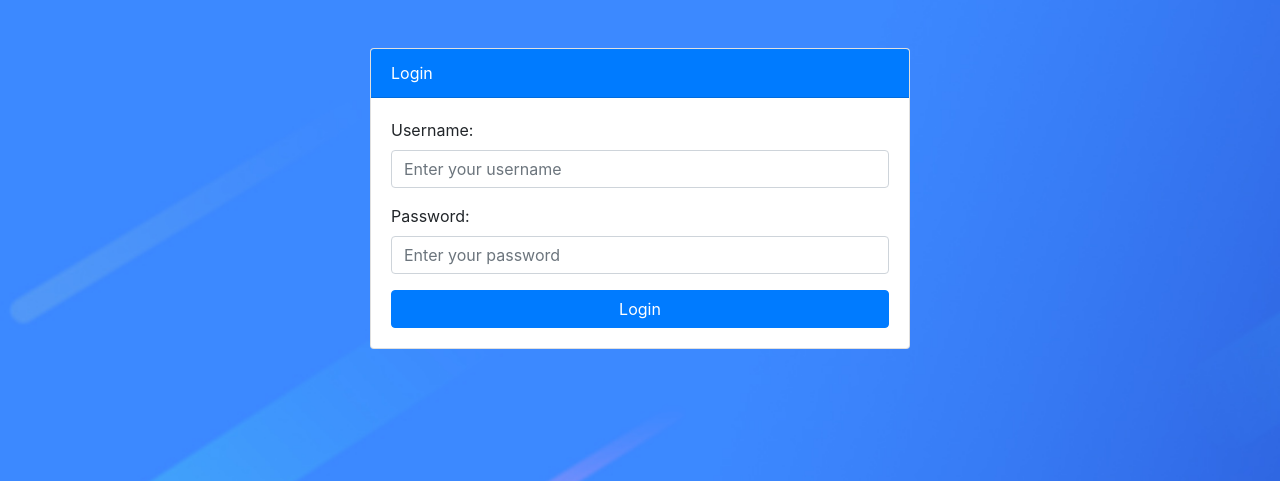
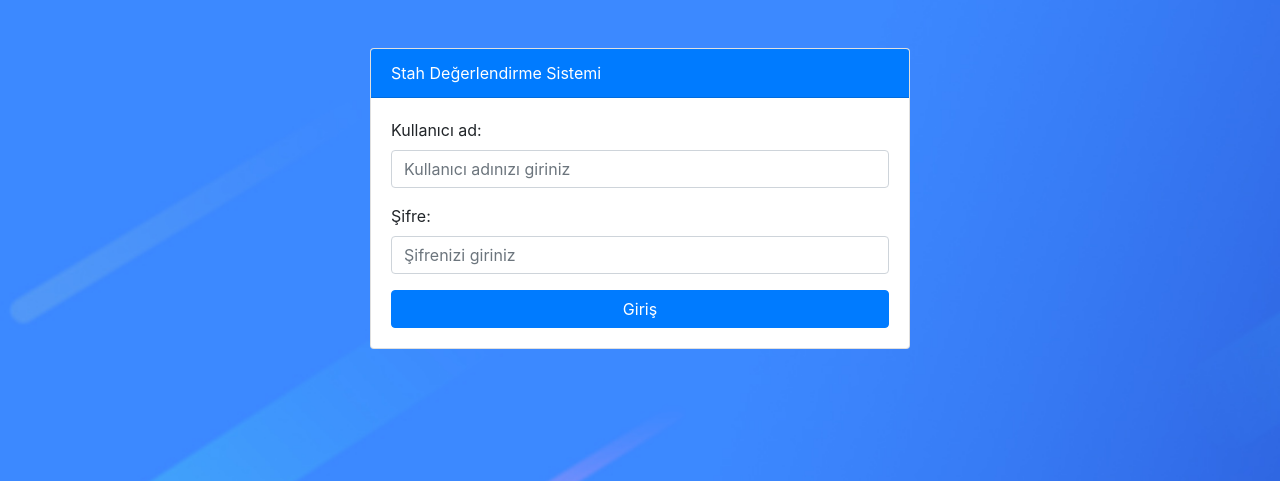
Before and after one commit to 0AGP0/Staj-De-erlendirme-Formu-PHP, a PHP site: page / in a window 1280 px wide. Shown: the top 481 px of the page. Run offline with PHP 8.4, Linux system fonts and the light colour scheme.

Commit message:
menu text changed

```diff
--- a/index.html
+++ b/index.html
@@ -19,18 +19,18 @@
         <div class="row justify-content-center mt-5">
             <div class="col-md-6">
                 <div class="card">
-                    <div class="card-header bg-primary text-white">Login</div>
+                    <div class="card-header bg-primary text-white">Stah Değerlendirme Sistemi</div>
                     <div class="card-body">
                         <form action="login.php" method="post">
                             <div class="form-group">
-                                <label for="username">Username:</label>
-                                <input type="text" id="username" name="username" class="form-control" placeholder="Enter your username">
+                                <label for="username">Kullanıcı ad:</label>
+                                <input type="text" id="username" name="username" class="form-control" placeholder="Kullanıcı adınızı giriniz">
                             </div>
                             <div class="form-group">
-                                <label for="password">Password:</label>
-                                <input type="password" id="password" name="password" class="form-control" placeholder="Enter your password">
+                                <label for="password">Şifre:</label>
+                                <input type="password" id="password" name="password" class="form-control" placeholder="Şifrenizi giriniz">
                             </div>
-                            <button type="submit" class="btn btn-primary btn-block">Login</button>
+                            <button type="submit" class="btn btn-primary btn-block">Giriş</button>
                         </form>
                     </div>
                 </div>
--- a/menu.html
+++ b/menu.html
@@ -19,10 +19,10 @@
         <div class="row justify-content-center mt-5">
             <div class="col-md-6">
                 <div class="card">
-                    <div class="card-header bg-success text-white">Welcome to Menu</div>
+                    <div class="card-header bg-success text-white">Staj Değerlendirme Sistemi</div>
                     <div class="card-body">
-                        <h5 class="card-title">You are logged in!</h5>
-                        <p class="card-text">You can add content here for your menu page.</p>
+                        <h5 class="card-title">Başarılı giriş Yaptınız</h5>
+                        <p class="card-text">İşleminizi Seçiniz</p>
                         <a href="stajDegerlendirme.php" class="btn btn-primary">Staj Değerlendirme</a>
                         <a href="ogrenciEkle.php" class="btn btn-secondary">Öğrenci Ekle</a>
                         <a href="ogrenciler.php" class="btn btn-info">Öğrenci Listesi</a>
--- a/ogrenciEkle.php
+++ b/ogrenciEkle.php
@@ -43,8 +43,7 @@
                                     <input type="text" id="tc_kimlik_no" name="tc_kimlik_no" class="form-control">
                                 </div>
                             </div>
-                            <!-- Diğer form alanları eklenecek -->
-                            <!-- Örnek olarak birkaç alan ekleyeyim -->
+
 
                             <div class="form-group row">
                                 <label for="ad" class="col-sm-3 col-form-label">Ad:</label>
@@ -58,7 +57,6 @@
                                     <input type="text" id="soyad" name="soyad" class="form-control">
                                 </div>
                             </div>
-                            <!-- Diğer alanlar buraya eklenecek -->
 
                             <div class="form-group row">
     <label for="ogrenci_no" class="col-sm-3 col-form-label">Öğrenci No:</label>
```
